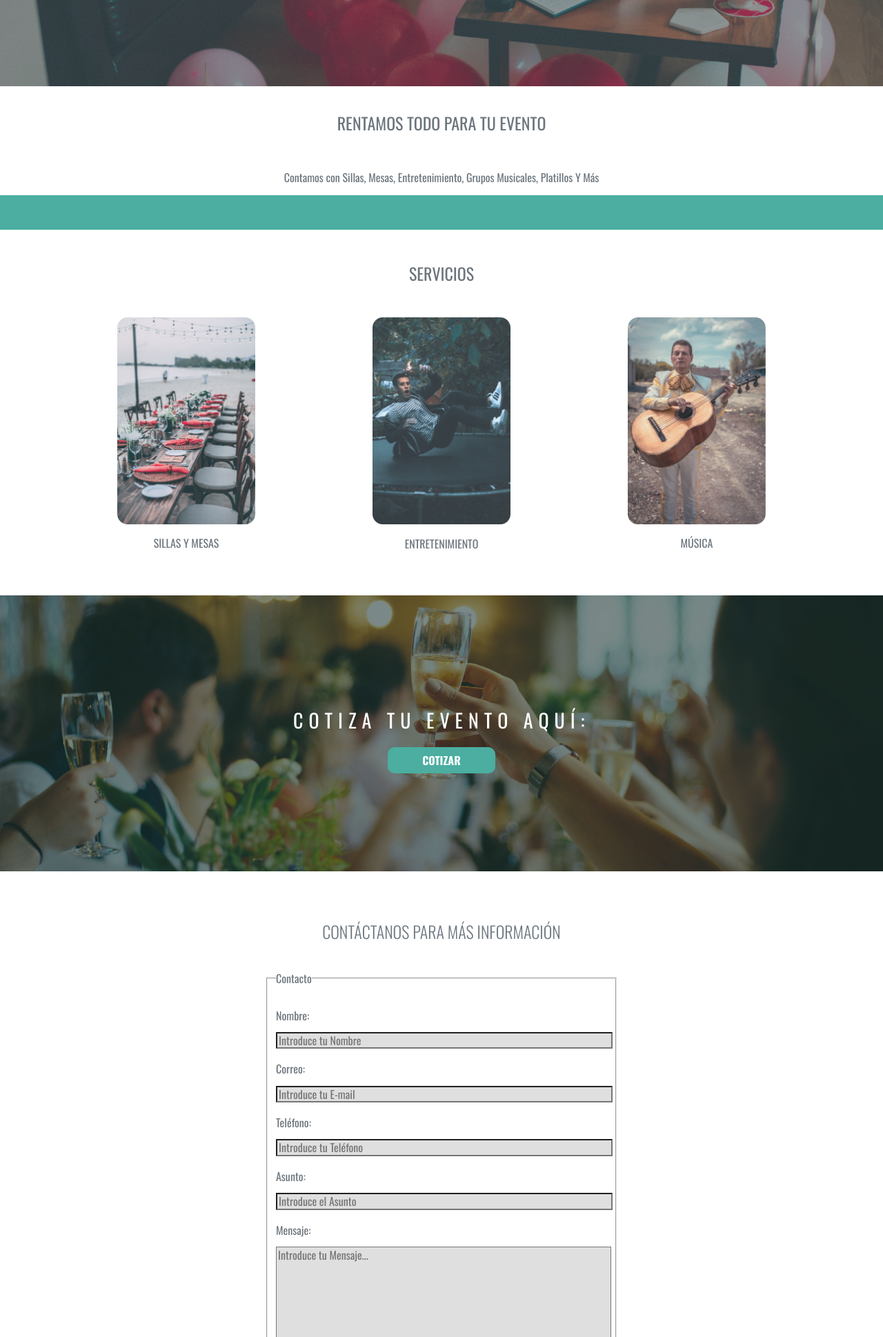
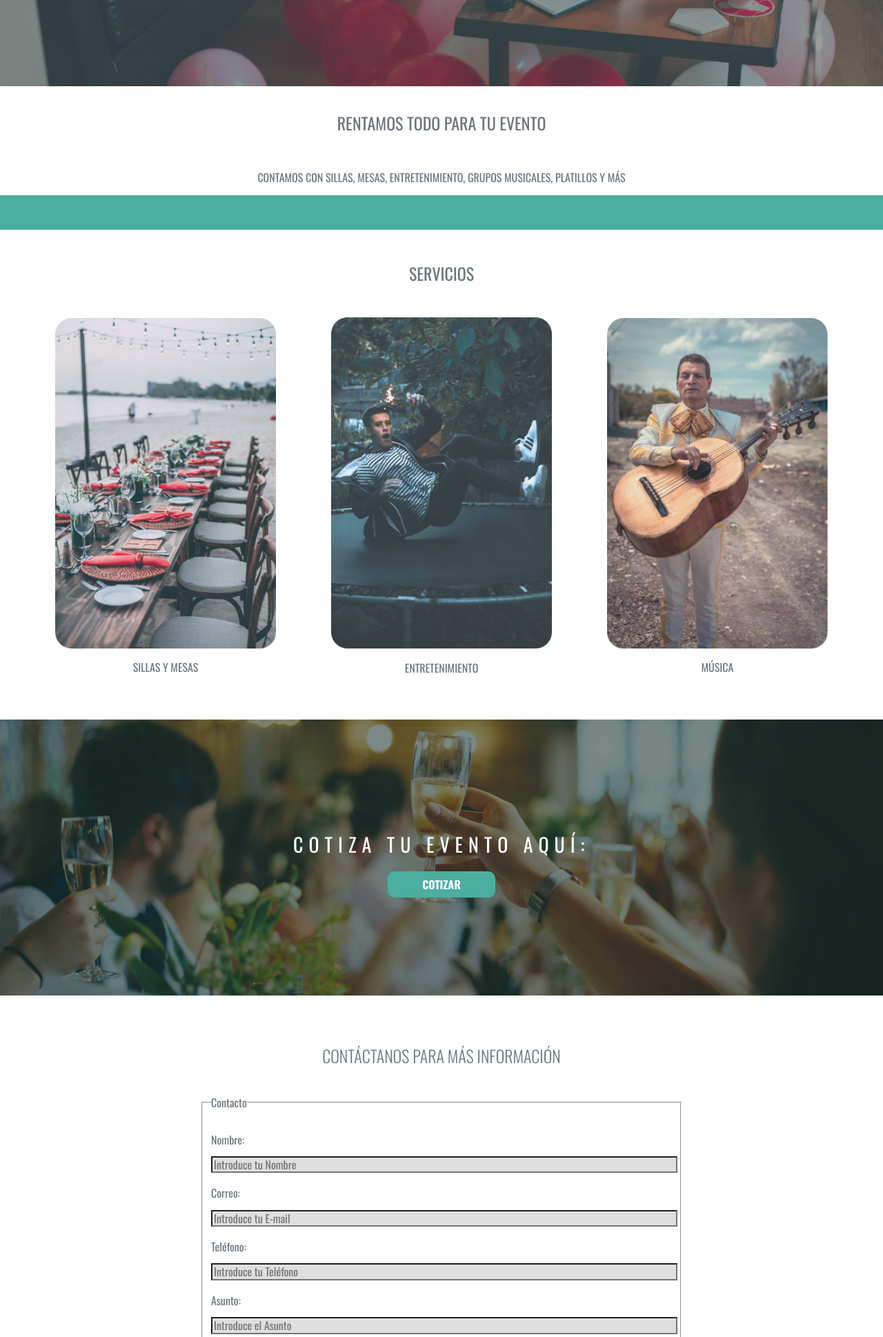
Before and after one commit to Emanyel/TITULACION2, a PHP site: page /Alquiladora/index.html in a window 1280 px wide. Shown: the part 1133-3071 px from the top of the page at 69% size. Run offline with PHP 8.4, Linux system fonts and the light colour scheme.

Commit message:
Pagina coorporativa terminada y responsive

```diff
--- a/Alquiladora/css/estilos.css
+++ b/Alquiladora/css/estilos.css
@@ -31,7 +31,7 @@ h3{
 }
 
 img{
-    width: 100%;
+    max-width: 100%;
 }
 
 a{
@@ -73,6 +73,10 @@ a{
 
 .gris{
     color: #6C757D;
+}
+
+.contenido-pad{
+    padding: 0 20px;
 }
 
 /* HEADER */
@@ -159,6 +163,7 @@ a{
     justify-content: center;
     align-items: center;
     flex-direction: column;
+    text-align: center;
 }
 
 .nosotros-1 h2{
@@ -177,6 +182,7 @@ a{
     flex-direction: column;
     border-bottom: 50px solid #4BAEA0;
     margin-bottom: 50px;
+    text-align: center;
 }
 
 .nosotros-2 p{
@@ -198,9 +204,21 @@ a{
     color: #6C757D;
 }
 
-.img-servicios{
-    width: 200px;
+.servicios-1,
+.servicios-2,
+.servicios-3{
+    width: 25%;
 }
+
+@media (max-width: 768px){
+    .servicios-1,
+    .servicios-2,
+    .servicios-3{
+        width: 25%;
+    }
+}
+
+
 
 /* COTIZAR */
 
@@ -215,6 +233,7 @@ a{
     align-items: center;
     flex-direction: column;
     margin-bottom: 50px;
+    text-align: center;
 }
 
 .cotizar h2{
@@ -234,12 +253,20 @@ a{
     align-items: center;
     flex-direction: column;
     margin-bottom: 50px;
+
 }
 
 .formulario{
-    min-width: 450px;
-    width: 40%;
+    max-width: 700px;
+    width: 95%;
     margin-top: 20px;
+}
+
+@media (max-width: 600px){
+
+    .formulario{
+        width: 95%;
+    }
 }
 
 legend{
@@ -266,10 +293,18 @@ textarea{
 
 button{
     border: none;
+
+}
+
+@media (max-width: 768px){
+
+    button{
+        width: 100%;
+    }
 }
 
 button:hover{
-    cursor: pointer;
+    background: rgb(36, 85, 78);
 }
 
 
--- a/Alquiladora/index.html
+++ b/Alquiladora/index.html
@@ -37,7 +37,7 @@
             </div>
 
             <div class="contenido-landing">
-                <div class="landing" id="seccion-1">
+                <div class="landing contenido-pad" id="seccion-1">
                     <h1 class="mayusculas letra-blanca wow animated bounceInLeft">Hacemos realidad la fiesta de tus
                         sueños</h1>
                     <h3 class="mayusculas letra-blanca wow animated bounceInLeft">Tenemos más de 20 años de experiencia
@@ -56,9 +56,9 @@
                 <p class="mayusculas letra-blanca">Creada en 1994</p>
             </div>
 
-            <div class="nosotros-2">
+            <div class="nosotros-2 contenido-pad">
                 <h3 class="mayusculas wow animated bounceInLeft">Rentamos todo para tu evento</h3>
-                <p class="wow animated bounceInLeft">Contamos con Sillas, Mesas, Entretenimiento, Grupos Musicales,
+                <p class="mayusculas wow animated bounceInLeft">Contamos con Sillas, Mesas, Entretenimiento, Grupos Musicales,
                     Platillos Y Más</p>
             </div>
 
@@ -96,7 +96,7 @@
         </main>
 
         <div class="contacto" id="seccion-5">
-            <h3 class="gris mayusculas">Contáctanos para más información</h3>
+            <h3 class="centrar-texto gris mayusculas">Contáctanos para más información</h3>
 
             <form class="formulario">
                 <fieldset>
```
